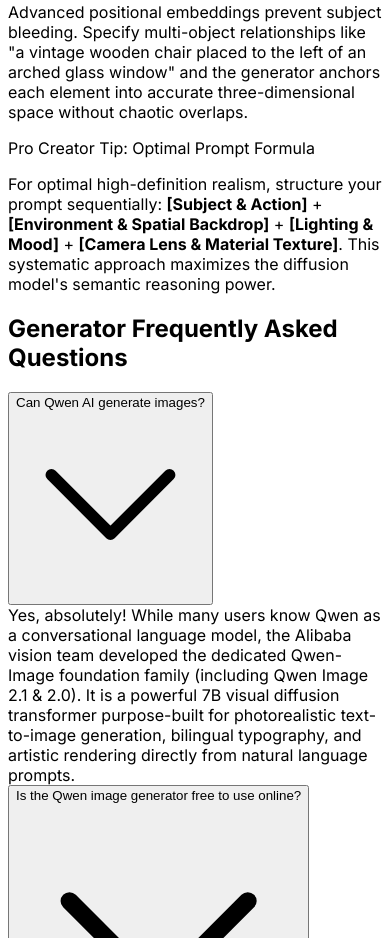
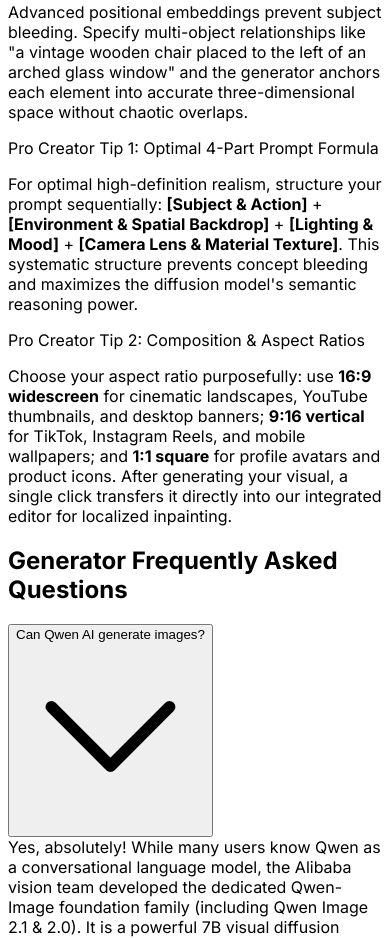
Before and after one commit to bshx2024/qwenimage-editor, a Next.js app: page /en/generator in a window 390 px wide. Shown: the part 8860-9798 px from the top of the page. Built offline with nearby package versions, Linux system fonts and the light colour scheme; no server answers.

Commit message:
feat(seo): surpass 1200 words on generator page by adding aspect ratio and composition tips

```diff
--- a/src/app/[locale]/generator/GeneratorPageComponent.tsx
+++ b/src/app/[locale]/generator/GeneratorPageComponent.tsx
@@ -703,16 +703,22 @@
             </div>
 
             {/* Pro-Tips Banner */}
-            <div className="mt-10 rounded-2xl border border-indigo-500/30 bg-gradient-to-r from-indigo-950/40 via-purple-950/30 to-slate-900/60 p-6">
-              <div className="flex flex-col sm:flex-row items-start sm:items-center justify-between gap-4">
-                <div className="space-y-1">
-                  <span className="text-xs font-bold uppercase tracking-wider text-indigo-400">
-                    Pro Creator Tip: Optimal Prompt Formula
-                  </span>
-                  <p className="text-xs text-slate-300 leading-relaxed max-w-2xl">
-                    For optimal high-definition realism, structure your prompt sequentially: <strong>[Subject & Action]</strong> + <strong>[Environment & Spatial Backdrop]</strong> + <strong>[Lighting & Mood]</strong> + <strong>[Camera Lens & Material Texture]</strong>. This systematic approach maximizes the diffusion model&apos;s semantic reasoning power.
-                  </p>
-                </div>
+            <div className="mt-10 rounded-2xl border border-indigo-500/30 bg-gradient-to-r from-indigo-950/40 via-purple-950/30 to-slate-900/60 p-6 space-y-4">
+              <div className="space-y-1">
+                <span className="text-xs font-bold uppercase tracking-wider text-indigo-400">
+                  Pro Creator Tip 1: Optimal 4-Part Prompt Formula
+                </span>
+                <p className="text-xs text-slate-300 leading-relaxed">
+                  For optimal high-definition realism, structure your prompt sequentially: <strong>[Subject & Action]</strong> + <strong>[Environment & Spatial Backdrop]</strong> + <strong>[Lighting & Mood]</strong> + <strong>[Camera Lens & Material Texture]</strong>. This systematic structure prevents concept bleeding and maximizes the diffusion model&apos;s semantic reasoning power.
+                </p>
+              </div>
+              <div className="pt-3 border-t border-slate-800/80 space-y-1">
+                <span className="text-xs font-bold uppercase tracking-wider text-purple-400">
+                  Pro Creator Tip 2: Composition & Aspect Ratios
+                </span>
+                <p className="text-xs text-slate-300 leading-relaxed">
+                  Choose your aspect ratio purposefully: use <strong>16:9 widescreen</strong> for cinematic landscapes, YouTube thumbnails, and desktop banners; <strong>9:16 vertical</strong> for TikTok, Instagram Reels, and mobile wallpapers; and <strong>1:1 square</strong> for profile avatars and product icons. After generating your visual, a single click transfers it directly into our integrated editor for localized inpainting.
+                </p>
               </div>
             </div>
           </div>
```
